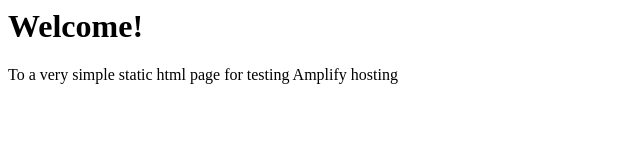
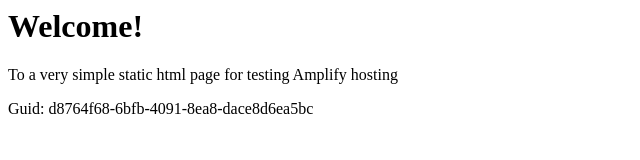
Before and after one commit to aws-aemilia-dub/Github-PR-Commit-Integration-Test-DoNotTouch-GithubWebhookPreviewCanaryTest-v1-prod-eu-west-1, a website: page src/index.html in a window 1280 px wide. Shown: the whole page, without its empty margins (0-640 px from the left). Drawn offline with Linux system fonts and the light colour scheme.

Commit message:
commit from integ tests

```diff
--- a/src/index.html
+++ b/src/index.html
@@ -1,3 +1,5 @@
+
+
 <html lang="en">
 
 <head>
@@ -10,6 +12,6 @@
 <body>
     <h1>Welcome!</h1>
     <p>To a very simple static html page for testing Amplify hosting</p>
-</body>
+    <p>Guid: d8764f68-6bfb-4091-8ea8-dace8d6ea5bc</p></body>
 
 </html>
```
